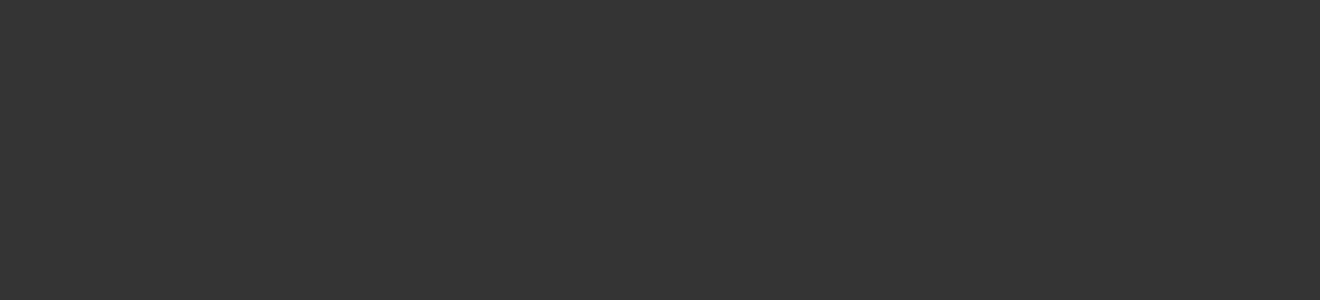
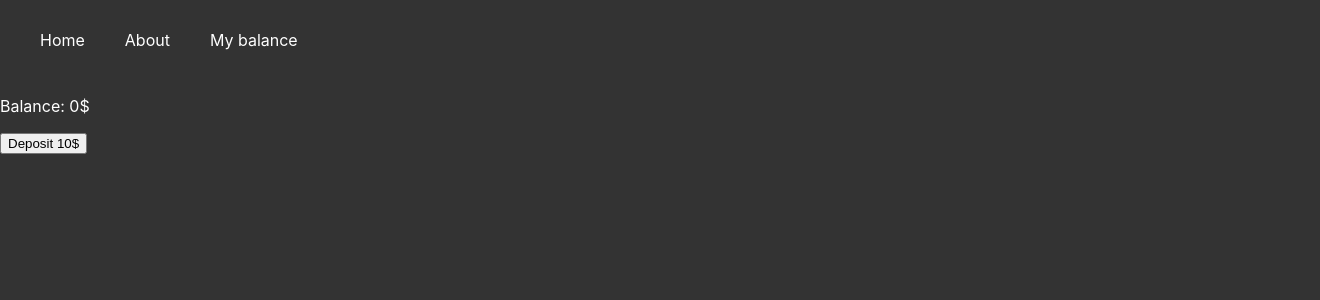
Before and after one commit to David-L-R/codaisseur-redux, a React (Create React App) app: page /balance in a window 1280 px wide. Before the commit this address had no page. Shown: the top 300 px of the page, 1320 px wide, since content can reach past the window. Built offline with nearby package versions, Linux system fonts and the light colour scheme.

Commit message:
feat[balance]: added balance page

```diff
--- a/package.json
+++ b/package.json
@@ -36,5 +36,10 @@
             "last 1 firefox version",
             "last 1 safari version"
         ]
+    },
+    "prettier": {
+        "tabWidth": 4,
+        "semi": false,
+        "singleQuote": true
     }
 }
--- /dev/null
+++ b/src/pages/Balance.jsx
@@ -0,0 +1,20 @@
+import React, { useState } from 'react'
+import { Page } from '../components'
+
+const Balance = () => {
+    const [balance, setBalance] = useState(0)
+    return (
+        <Page>
+            <p>Balance: {balance}$</p>
+            <button
+                onClick={() => {
+                    setBalance(balance + 10)
+                }}
+            >
+                Deposit 10$
+            </button>
+        </Page>
+    )
+}
+
+export default Balance
--- a/src/pages/index.js
+++ b/src/pages/index.js
@@ -1,4 +1,5 @@
-import Home from "./home";
-import About from "./about";
+import Home from "./Home";
+import About from "./About";
+import Balance from "./Balance";
 
-export { Home, About };
+export { Home, About, Balance };
--- a/src/routes/ReactRouter.jsx
+++ b/src/routes/ReactRouter.jsx
@@ -1,14 +1,17 @@
-import { Home, About } from "../pages";
-import { Routes, Route } from "react-router-dom";
-import { routes } from "./navRoutes";
+import { Routes, Route } from 'react-router-dom'
+import { routes } from './routes'
 
 const ReactRouter = () => {
-  return (
-    <Routes>
-      <Route path={routes.home.path} element={<Home />}/>
-      <Route path={routes.about.path} element={ <About />}/ >
-    </Routes>
-  );
-};
+    return (
+        <Routes>
+            {Object.keys(routes).map((route) => (
+                <Route
+                    path={routes[route].path}
+                    element={routes[route].getPage()}
+                />
+            ))}
+        </Routes>
+    )
+}
 
-export default ReactRouter;
+export default ReactRouter
--- a/src/routes/index.js
+++ b/src/routes/index.js
@@ -1,4 +1,4 @@
-import { routes } from "./navRoutes";
+import { routes } from "./routes";
 import ReactRouter from "./ReactRouter";
 
 export { routes };
--- a/src/routes/navRoutes.js
+++ /dev/null
@@ -1,10 +0,0 @@
-export const routes = {
-  home: {
-    path: "/",
-    name: "Home",
-  },
-  about: {
-    path: "/about",
-    name: "About",
-  },
-};
--- /dev/null
+++ b/src/routes/routes.js
@@ -0,0 +1,25 @@
+import { Home, About, Balance } from "../pages";
+
+export const routes = {
+  home: {
+    path: "/",
+    name: "Home",
+    getPage: function () {
+      return <Home />;
+    },
+  },
+  about: {
+    path: "/about",
+    name: "About",
+    getPage: function () {
+      return <About />;
+    },
+  },
+  balance: {
+    path: "/balance",
+    name: "My balance",
+    getPage: function () {
+      return <Balance />;
+    },
+  },
+};
```
Also changed, not shown: src/components/navbar/Navbar.jsx (+9 -10 lines), src/pages/about.jsx (+4 -8 lines), 1 other file (tests, documents, lock files or other folders). Lines whose indentation alone changed are shown as unchanged.
